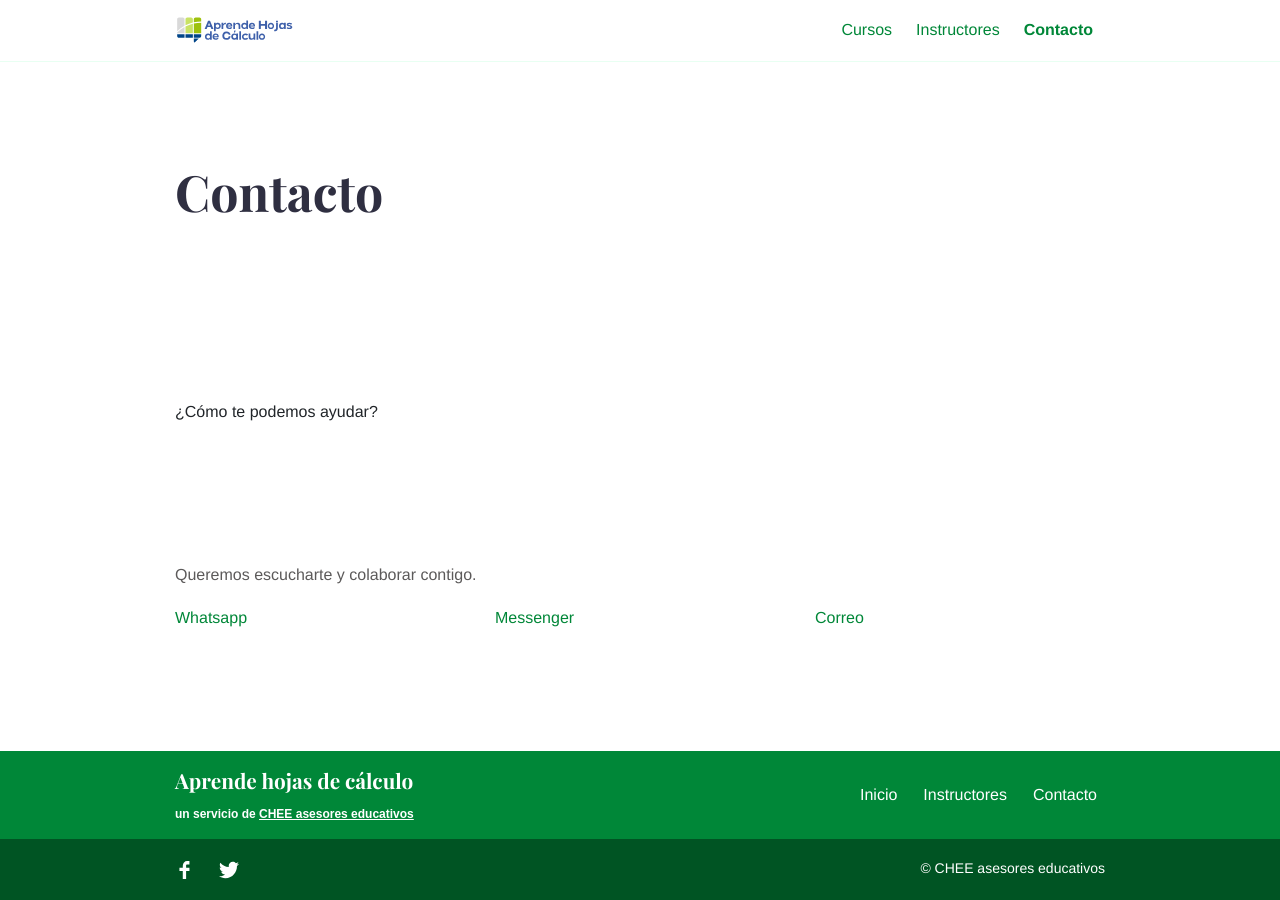
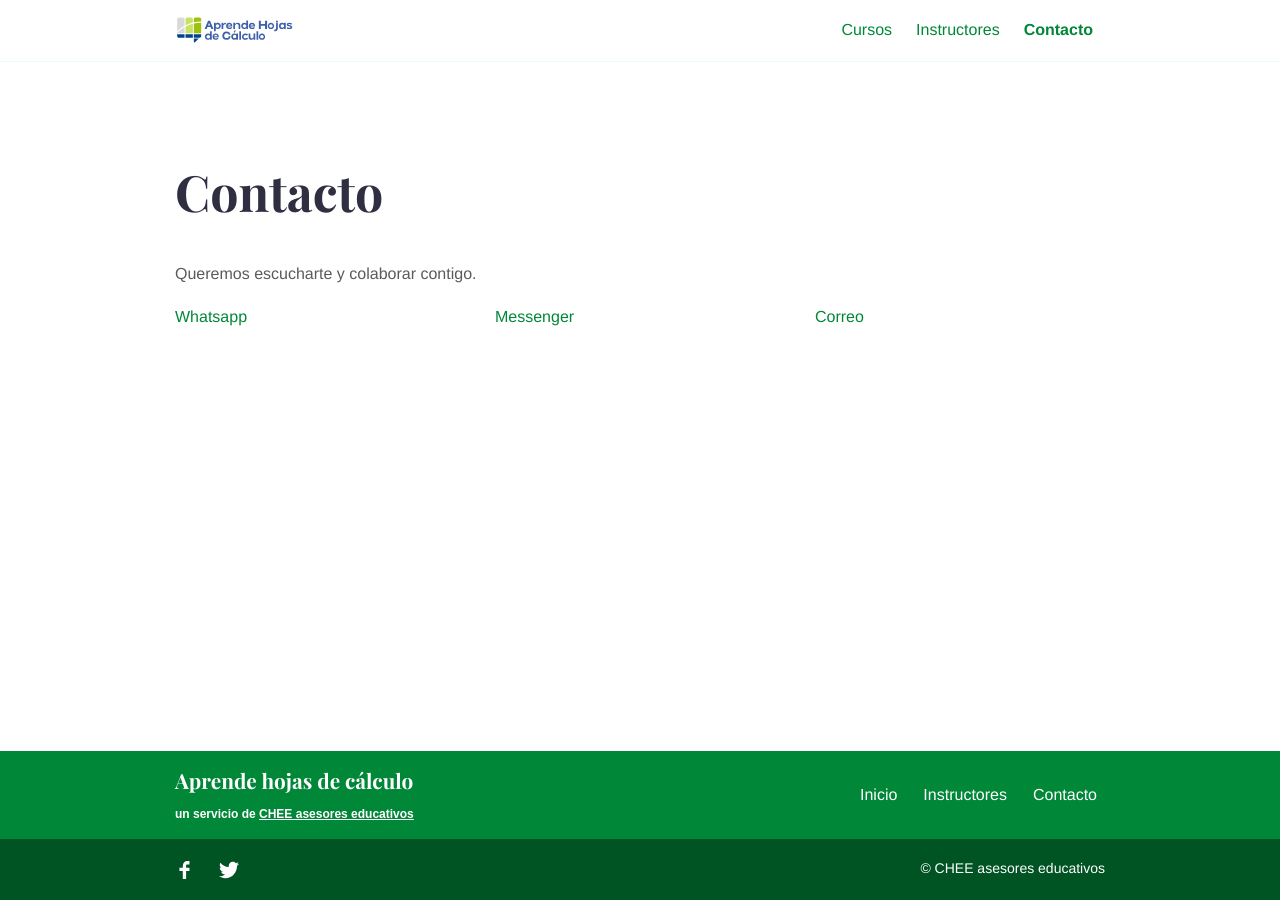
Before and after one commit to camachevaz/Calc, a Jekyll site: the page built from contacto.md, in a window 1280 px wide. Built offline with Jekyll 4.4.1, drawn with Linux system fonts in a browser that asks for light colours.

Commit message:
Update contacto.md

```diff
--- a/contacto.md
+++ b/contacto.md
@@ -3,8 +3,5 @@ title: Contacto
 layout: contact
 description: Contacto
 ---
-<div class="intro">
-    ¿Cómo te podemos ayudar?
-</div>
 
 Queremos escucharte y colaborar contigo.
```
